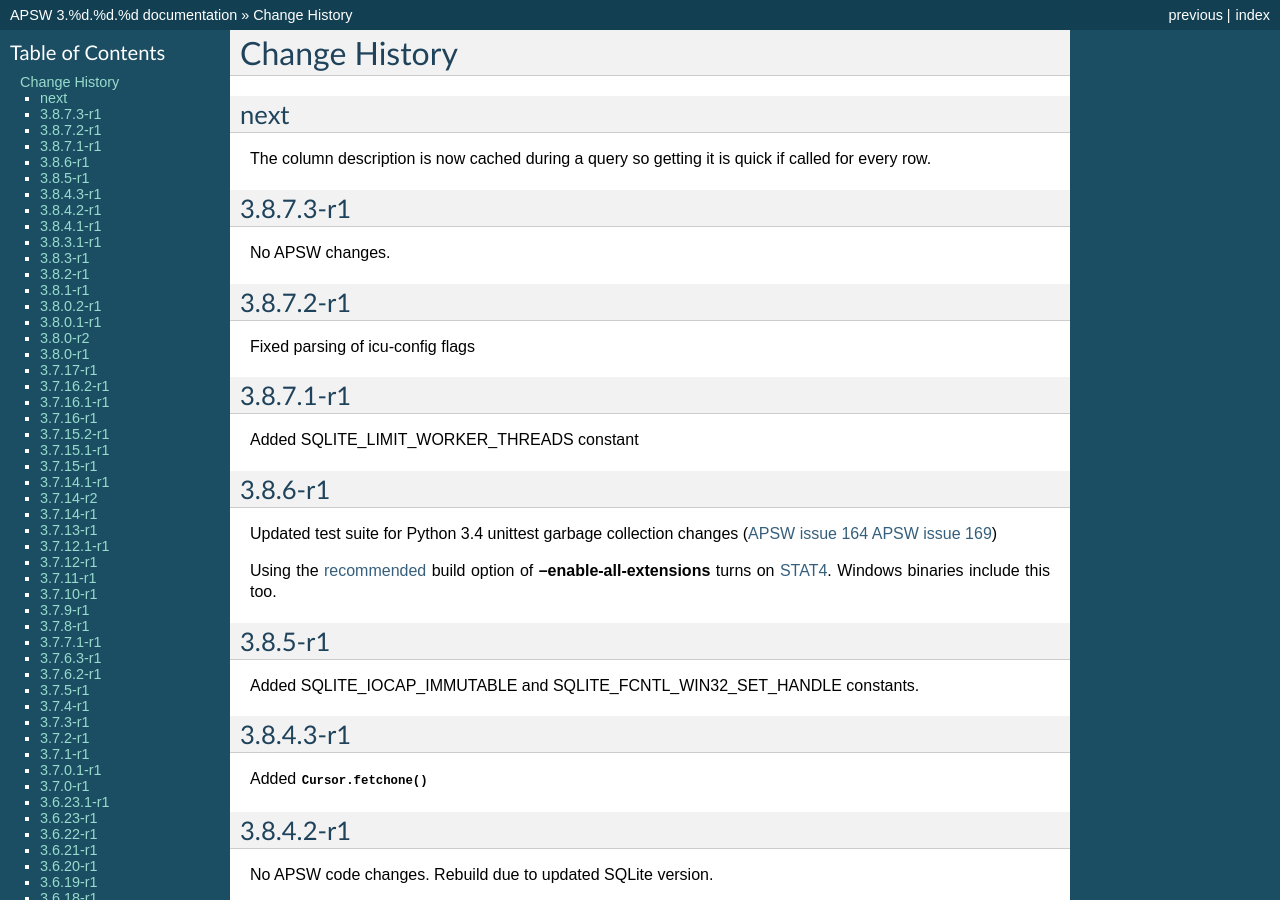
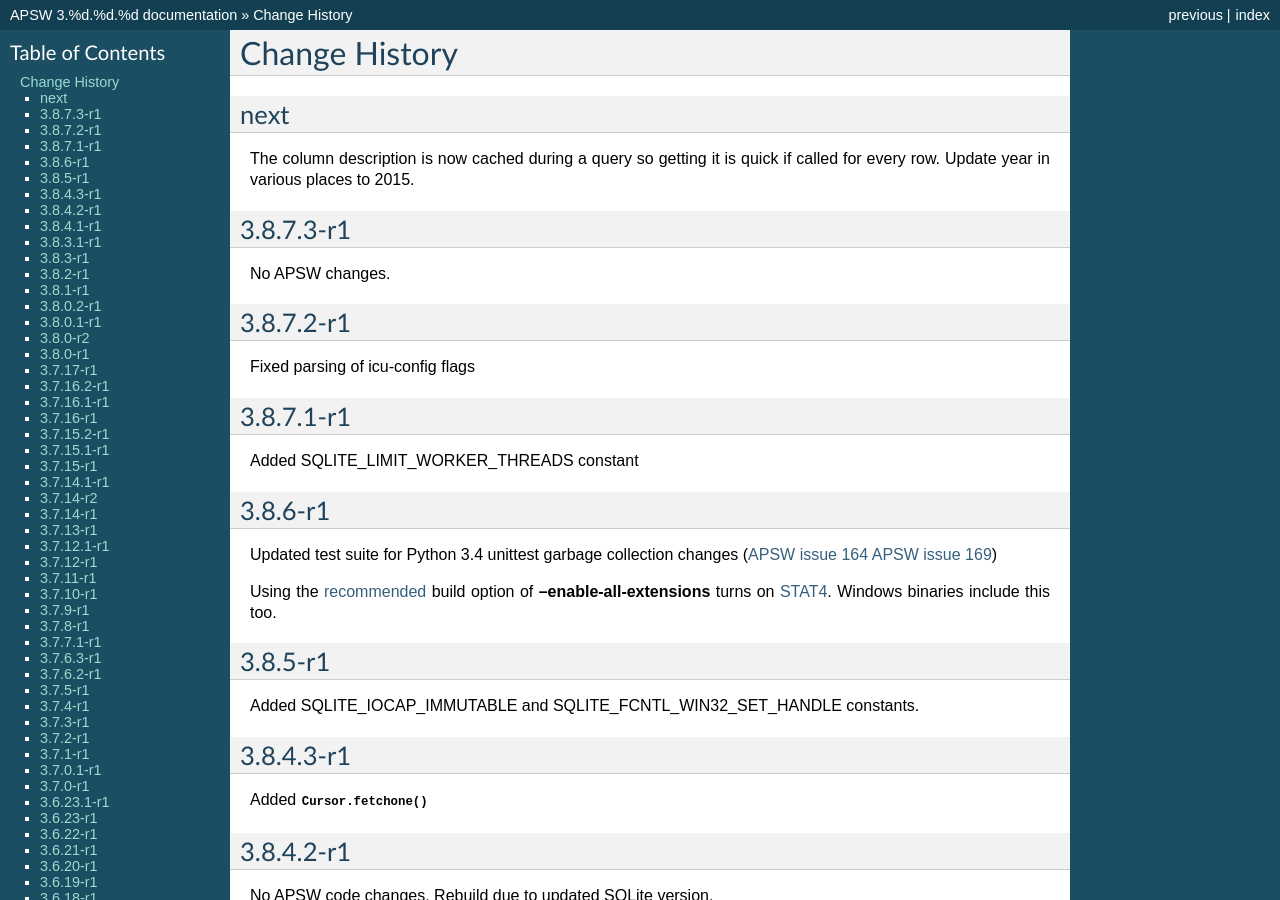
Before and after one commit to rogerbinns/apsw, a Sphinx documentation site: the page built from doc/changes.rst, in a window 1280 px wide and 900 px high. Built offline with Sphinx 7.4.7, drawn with Linux system fonts in a browser that asks for light colours; pages that are not in the unit, such as notebooks, are missing from menus; the version number is read from the project's files by our own code; some of the changed text lies outside the part shown.

Commit message:
2014 -> 2015

```diff
--- a/doc/changes.rst
+++ b/doc/changes.rst
@@ -7,6 +7,7 @@
 
 The column description is now cached during a query so getting it is
 quick if called for every row.
+Update year in various places to 2015.
 
 3.8.7.3-r1
 ==========
--- a/doc/conf.py
+++ b/doc/conf.py
@@ -48,7 +48,7 @@
 
 # General substitutions.
 project = u'APSW'
-copyright = u'2004-2014, Roger Binns <rogerb@rogerbinns.com>'
+copyright = u'2004-2015, Roger Binns <rogerb@rogerbinns.com>'
 
 # The default replacements for |version| and |release|, also used in various
 # other places throughout the built documents.
```
Also changed, not shown: 1 other file.
